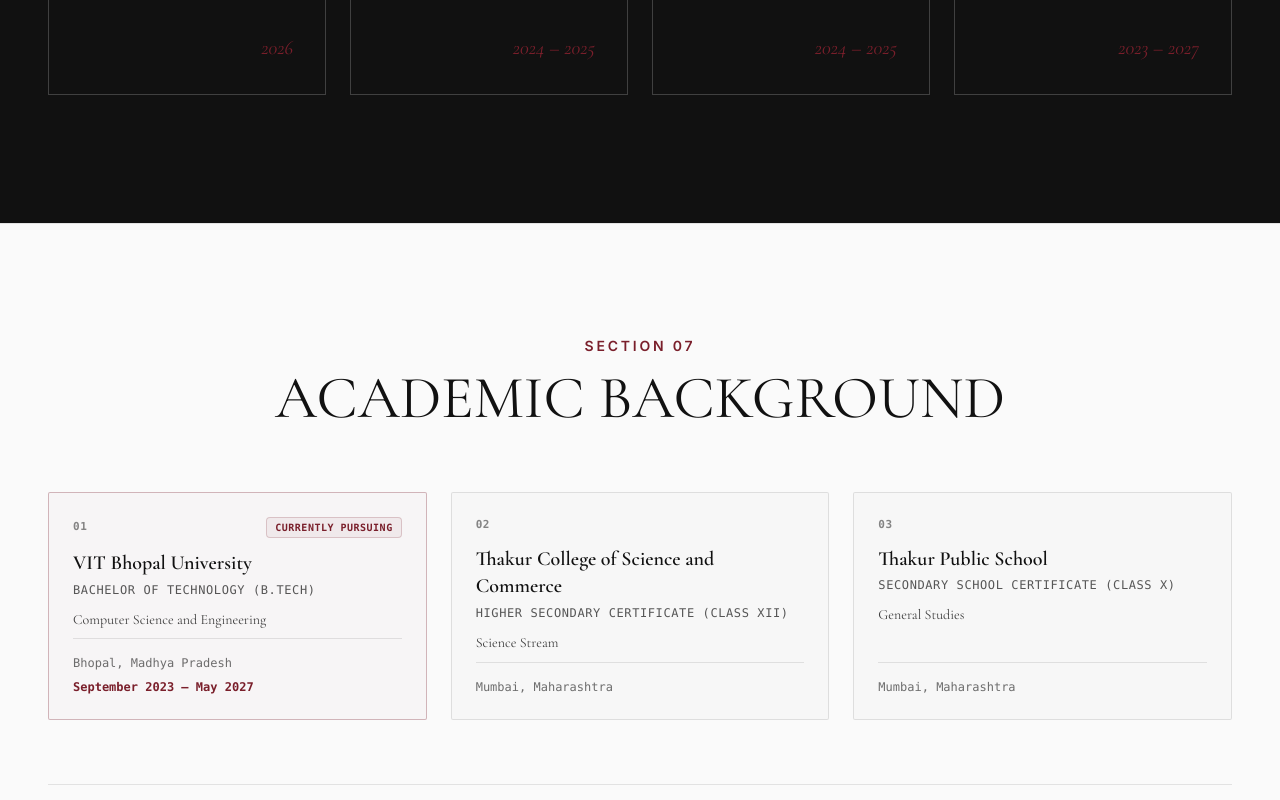
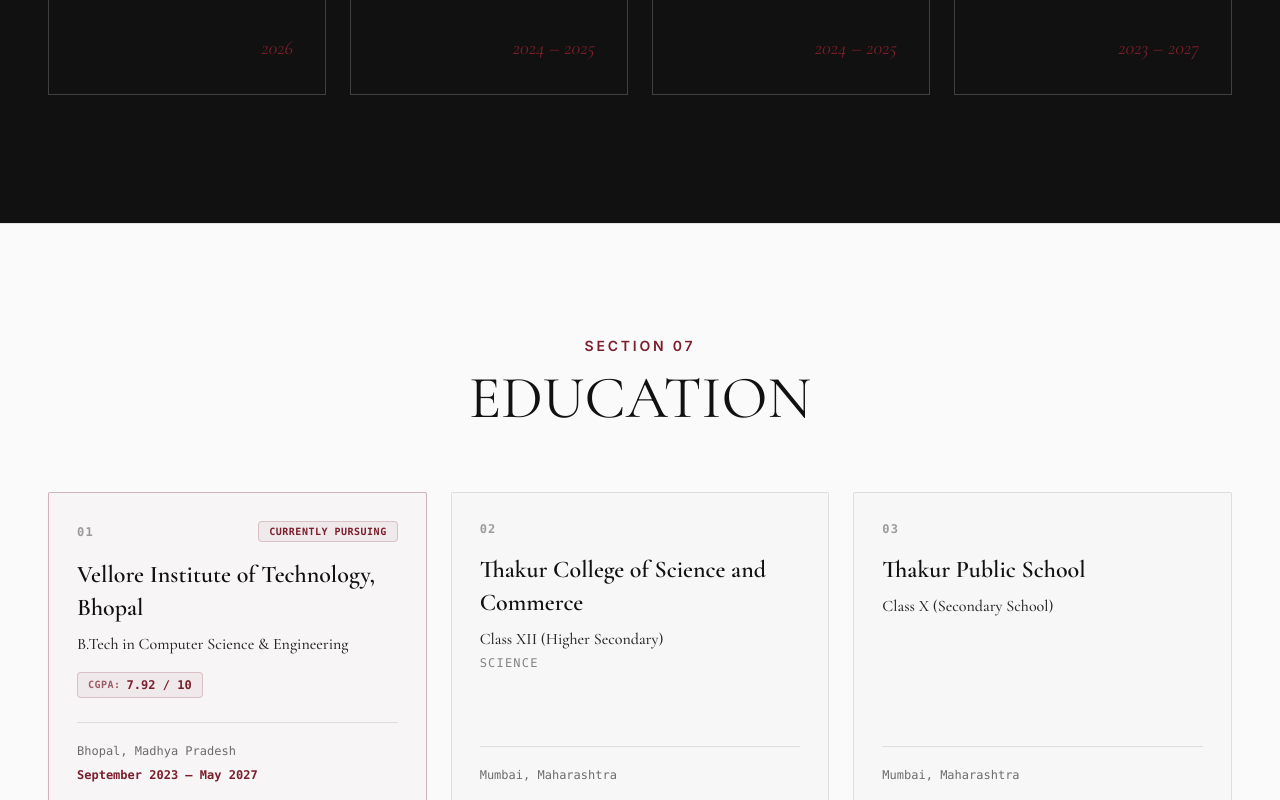
Before and after one commit to anushka-j18/My-Portfolio, a React (Vite) app: page / in a window 1280 px wide. Shown: the part 11200-12000 px from the top of the page. Built offline with nearby package versions, Linux system fonts and the light colour scheme.

Commit message:
fix(education): update VIT Bhopal name, add CGPA 7.92, and refine school qualification typography

```diff
--- a/src/components/sections/Achievements.jsx
+++ b/src/components/sections/Achievements.jsx
@@ -70,7 +70,7 @@ const achievements = [
     title: 'Academic Milestone',
     category: 'Academics',
     year: '2023 – 2027',
-    detail: 'Maintaining strong academic standing in B.Tech Computer Science & Engineering at VIT Bhopal while actively building and leading.',
+    detail: 'Maintaining a 7.92 CGPA in B.Tech Computer Science & Engineering at Vellore Institute of Technology, Bhopal while actively building and leading campus initiatives.',
     date: 'VIT Bhopal',
     link: '#education'
   }
--- a/src/components/sections/Education.jsx
+++ b/src/components/sections/Education.jsx
@@ -2,23 +2,22 @@ import React from 'react';
 
 const educationData = [
   {
-    institution: 'VIT Bhopal University',
-    degree: 'Bachelor of Technology (B.Tech)',
-    specialization: 'Computer Science and Engineering',
+    institution: 'Vellore Institute of Technology, Bhopal',
+    degree: 'B.Tech in Computer Science & Engineering',
+    cgpa: '7.92 / 10',
     duration: 'September 2023 – May 2027',
     location: 'Bhopal, Madhya Pradesh',
     status: 'Currently Pursuing',
   },
   {
     institution: 'Thakur College of Science and Commerce',
-    degree: 'Higher Secondary Certificate (Class XII)',
-    specialization: 'Science Stream',
+    degree: 'Class XII (Higher Secondary)',
+    stream: 'Science',
     location: 'Mumbai, Maharashtra',
   },
   {
     institution: 'Thakur Public School',
-    degree: 'Secondary School Certificate (Class X)',
-    specialization: 'General Studies',
+    degree: 'Class X (Secondary School)',
     location: 'Mumbai, Maharashtra',
   },
 ];
@@ -41,7 +40,7 @@ const Education = () => {
         {/* Section Header */}
         <div className="mb-16 text-center">
           <span className="text-accent text-sm font-semibold tracking-widest-lg uppercase mb-3 block">Section 07</span>
-          <h2 className="text-5xl md:text-6xl font-serif">ACADEMIC BACKGROUND</h2>
+          <h2 className="text-5xl md:text-6xl font-serif">EDUCATION</h2>
         </div>
 
         {/* Compact Education Cards Grid */}
@@ -49,40 +48,47 @@ const Education = () => {
           {educationData.map((edu, index) => (
             <div
               key={edu.institution}
-              className={`p-6 border rounded-sm flex flex-col justify-between transition-colors ${
+              className={`p-7 border rounded-sm flex flex-col justify-between transition-all ${
                 index === 0
-                  ? 'border-accent/30 bg-accent/[0.02]'
+                  ? 'border-accent/30 bg-accent/[0.02] shadow-sm'
                   : 'border-deep-dark/10 bg-deep-dark/[0.01] hover:border-deep-dark/25'
               }`}
             >
               <div>
-                <div className="flex items-center justify-between gap-2 mb-3">
-                  <span className="text-[11px] font-mono uppercase tracking-wider text-deep-dark/50 font-semibold">
+                <div className="flex items-center justify-between gap-2 mb-4">
+                  <span className="text-xs font-mono uppercase tracking-widest text-deep-dark/40 font-semibold">
                     0{index + 1}
                   </span>
                   {edu.status && (
-                    <span className="text-[10px] font-mono uppercase tracking-wider text-accent font-semibold px-2 py-0.5 bg-accent/5 rounded border border-accent/20">
+                    <span className="text-[10px] font-mono uppercase tracking-wider text-accent font-semibold px-2.5 py-0.5 bg-accent/5 rounded border border-accent/20">
                       {edu.status}
                     </span>
                   )}
                 </div>
 
-                <h3 className="text-xl font-serif font-semibold text-deep-dark mb-1 leading-snug">
+                <h3 className="text-2xl font-serif font-semibold text-deep-dark mb-2 leading-snug">
                   {edu.institution}
                 </h3>
 
-                <h4 className="text-xs font-mono font-medium text-deep-dark/70 uppercase tracking-wider mb-3">
+                <p className="text-base font-serif text-deep-dark/90 font-medium mb-1">
                   {edu.degree}
-                </h4>
+                </p>
 
-                {edu.specialization && (
-                  <p className="text-sm font-serif text-deep-dark/80 mb-2">
-                    {edu.specialization}
+                {edu.stream && (
+                  <p className="text-xs font-mono uppercase tracking-widest text-deep-dark/50 mb-2">
+                    {edu.stream}
                   </p>
+                )}
+
+                {edu.cgpa && (
+                  <div className="inline-flex items-center gap-1.5 px-2.5 py-1 bg-accent/5 text-accent border border-accent/20 rounded text-xs font-mono font-semibold mt-3">
+                    <span className="text-[10px] uppercase tracking-wider text-accent/70">CGPA:</span>
+                    <span>{edu.cgpa}</span>
+                  </div>
                 )}
               </div>
 
-              <div className="pt-4 border-t border-deep-dark/10 text-xs font-mono text-deep-dark/60 flex flex-wrap justify-between gap-2">
+              <div className="pt-5 mt-6 border-t border-deep-dark/10 text-xs font-mono text-deep-dark/60 flex flex-wrap justify-between items-center gap-2">
                 <span>{edu.location}</span>
                 {edu.duration && <span className="font-semibold text-accent">{edu.duration}</span>}
               </div>
@@ -90,7 +96,7 @@ const Education = () => {
           ))}
         </div>
 
-        {/* Compact Relevant Coursework */}
+        {/* Relevant Coursework */}
         <div className="border-t border-deep-dark/10 pt-10 text-center">
           <h5 className="text-xs font-mono font-semibold tracking-widest uppercase text-deep-dark/40 mb-5">
             Relevant Coursework & Core Domains
```
